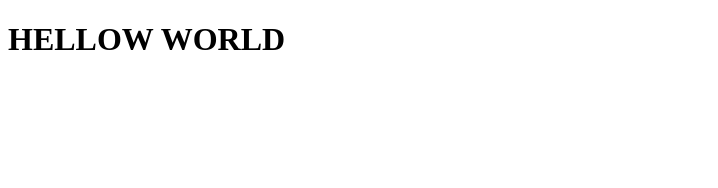
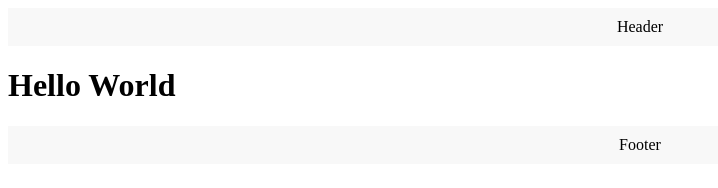
Before and after one commit to Nooodles532/Wedding-Website, a plain HTML site: page index.html in a window 1280 px wide. Shown: the whole page, without its empty margins (0-718 px from the left). Drawn offline with Linux system fonts and the light colour scheme.

Commit message:
Includes
Added a header and footer and linked them to the index page.

```diff
--- /dev/null
+++ b/footer.html
@@ -0,0 +1,12 @@
+<!DOCTYPE html>
+<html lang="en">
+<head>
+    <meta charset="UTF-8">
+    <meta name="viewport" content="width=device-width, initial-scale=1.0">
+    <link rel="stylesheet" href="styles.css">
+    <title>Wedding Website</title>
+</head>
+<body>
+    <div class="header">Footer</div>
+</body>
+</html>
--- /dev/null
+++ b/header.html
@@ -0,0 +1,13 @@
+
+<!DOCTYPE html>
+<html lang="en">
+<head>
+    <meta charset="UTF-8">
+    <meta name="viewport" content="width=device-width, initial-scale=1.0">
+    <link rel="stylesheet" href="styles.css">
+    <title>Wedding Website Header</title>
+</head>
+<body>
+    <div class="header">Header</div>
+</body>
+</html>
--- a/index.html
+++ b/index.html
@@ -1,11 +1,27 @@
 <!DOCTYPE html>
 <html lang="en">
-<head>
-    <meta charset="UTF-8">
-    <meta name="viewport" content="width=device-width, initial-scale=1.0">
+  <head>
+    <meta charset="UTF-8" />
+    <meta name="viewport" content="width=device-width, initial-scale=1.0" />
     <title>Wedding Website</title>
-</head>
-<body>
-    <h1>HELLOW WORLD</h1>
-</body>
+    <script>
+      fetch("header.html")
+        .then((response) => response.text())
+        .then((data) => {
+          document.getElementById("header").innerHTML = data;
+        })
+        .catch((error) => console.error("Error loading HTML:", error));
+      fetch("footer.html")
+      .then((response) => response.text())
+        .then((data) => {
+          document.getElementById("footer").innerHTML = data;
+        })
+        .catch((error) => console.error("Error loading HTML:", error));
+    </script>
+  </head>
+  <body>
+    <div id="header"></div>
+    <h1>Hello World</h1>
+    <div id="footer"></div>
+  </body>
 </html>
--- /dev/null
+++ b/styles.css
@@ -0,0 +1,7 @@
+/* Header */
+
+.header {
+  background-color: #f8f8f8;
+  padding: 10px 0;
+  text-align: center;
+}
```
